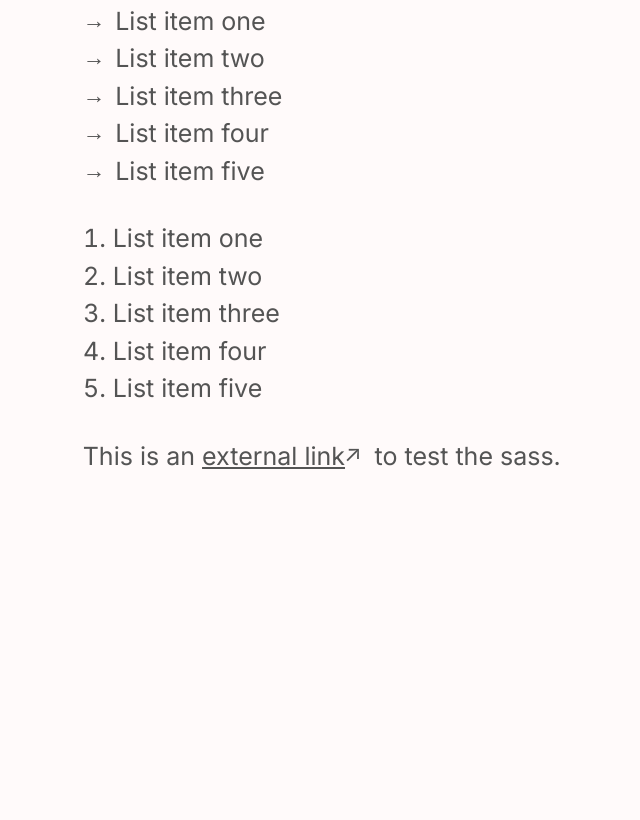
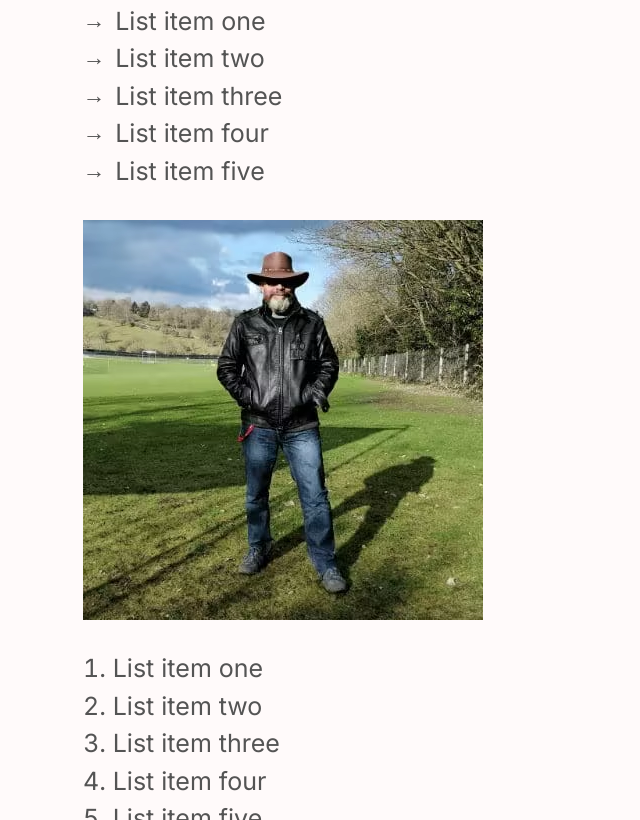
Before and after one commit to Duo48/test, a website: page index.html in a window 1280 px wide. Shown: the part 442-1262 px from the top of the page, without its empty margins (163-803 px from the left). Before the commit the page ends 1007 px from the top, so only its background shows below. Drawn offline with Linux system fonts and the light colour scheme.

Commit message:
Add picture with support for avif

```diff
--- a/index.html
+++ b/index.html
@@ -48,6 +48,13 @@
 			<li>List item four</li>
 			<li>List item five</li>
 		</ul>
+		<p>
+			<picture>
+				<source srcset="assets/images/index/barrd-ashton-court.avif" type="image/avif">
+				<img src="assets/images/index/barrd-ashton-court.jpg" class="barrd-picture" alt="Dave standing at the cricket pitch near Ashton Court in Bristol" />
+				</source>
+			</picture>
+		</p>
 		<ol class="numbered" role="list">
 			<li>List item one</li>
 			<li>List item two</li>
```
